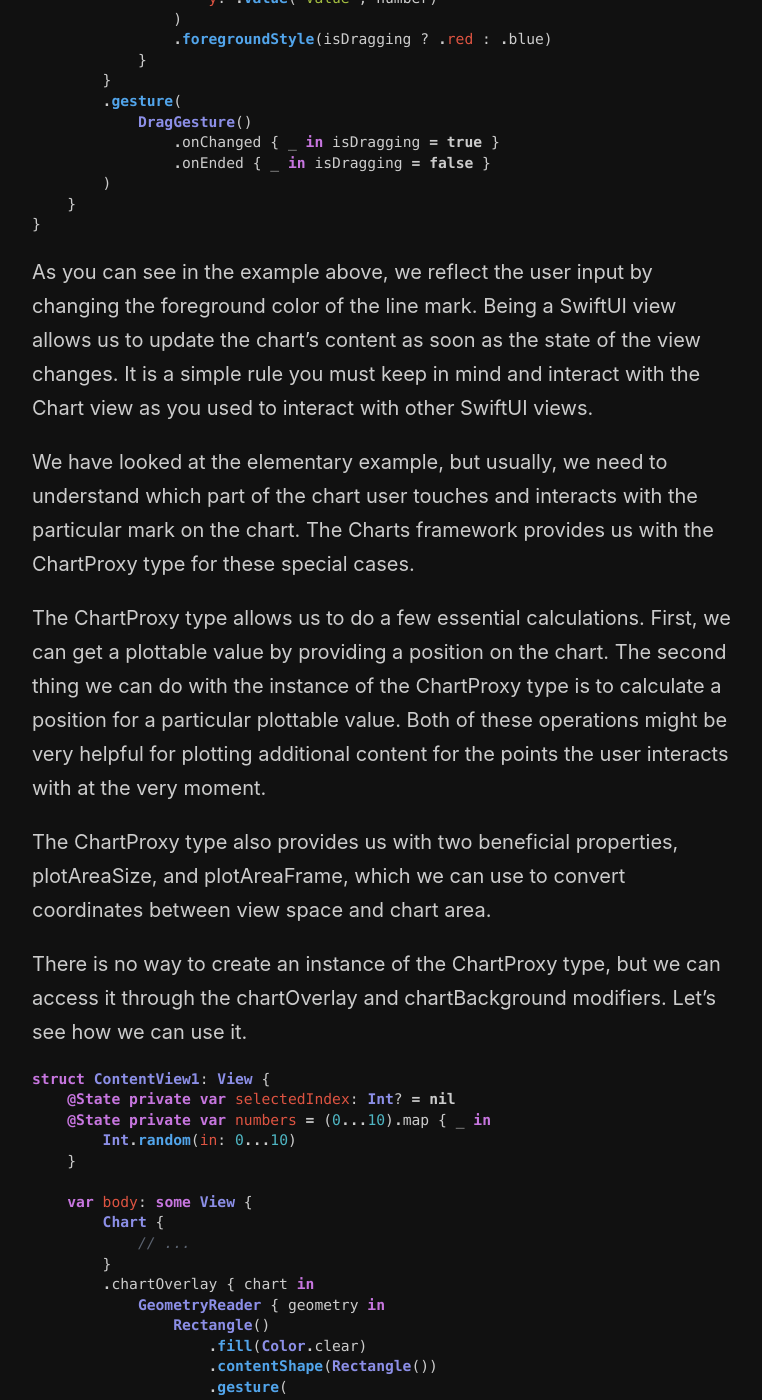
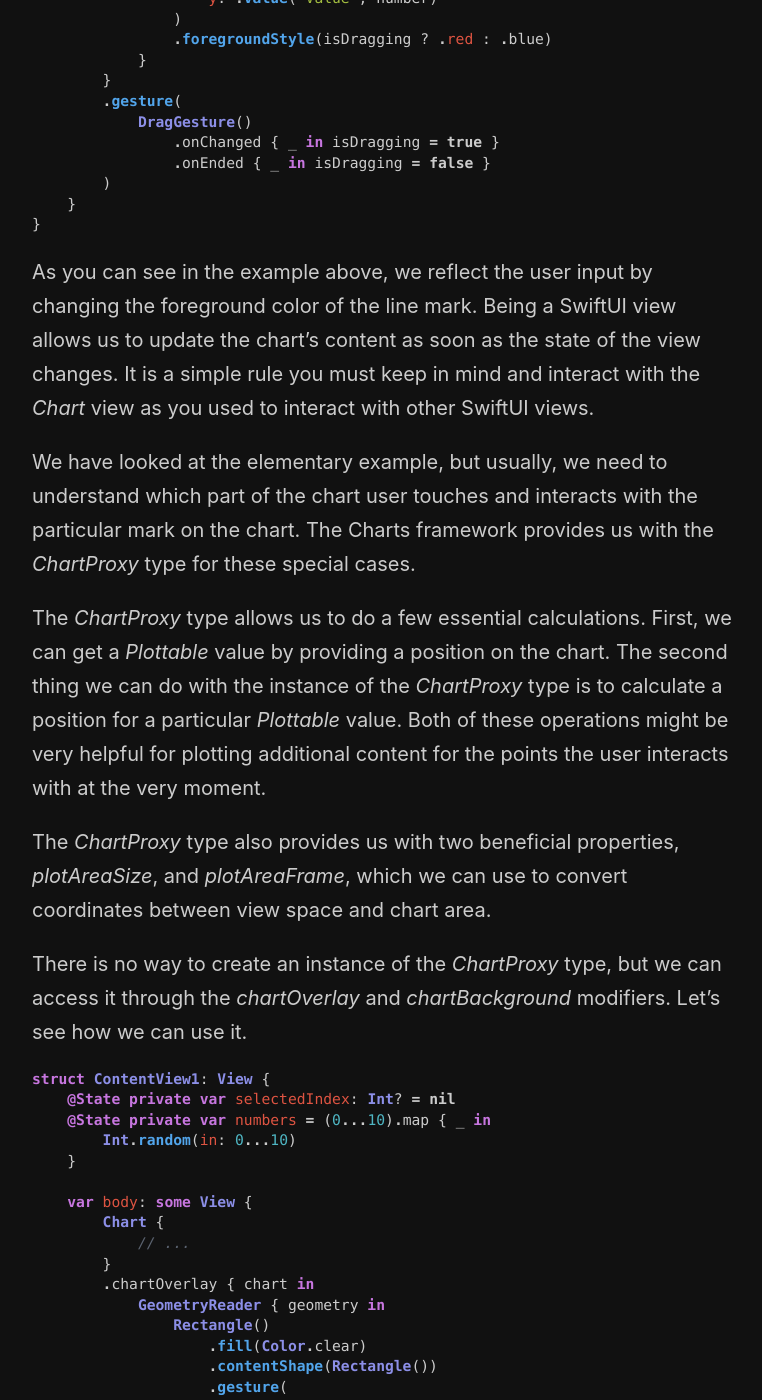
Before and after one commit to mecid/mecid.github.io, a Jekyll site: the page built from _posts/2023-02-06-mastering-charts-in-swiftui-interactions.md, in a window 1280 px wide and 1400 px high, scrolled down 791 px. Shown: the whole window, without its empty margins (258-1020 px from the left). Built offline with Jekyll 4.4.1, drawn with Linux system fonts in a browser that asks for light colours; some of the changed text lies outside the part shown.

Commit message:
chart interactions post formatted

````diff
--- a/_posts/2023-02-06-mastering-charts-in-swiftui-interactions.md
+++ b/_posts/2023-02-06-mastering-charts-in-swiftui-interactions.md
@@ -3,7 +3,7 @@ title: Mastering charts in SwiftUI. Interactions.
 layout: post
 ---
 
-The Swift Charts framework provides excellent functionality for implementing super custom charts. This week we will learn how to handle user input with gestures to build interactive charts. The Chart type is a simple SwiftUI view, which means you can attach any gestures and buttons to interact with the chart.
+The Swift Charts framework provides excellent functionality for implementing super custom charts. This week we will learn how to handle user input with gestures to build interactive charts. The *Chart* type is a simple SwiftUI view, which means you can attach any gestures and buttons to interact with the chart.
 
 Let's start with a simple example where we attach a drag gesture and change the line's color while the user touches the chart.
 
@@ -33,15 +33,15 @@ struct ContentView: View {
 }
 ```
 
-As you can see in the example above, we reflect the user input by changing the foreground color of the line mark. Being a SwiftUI view allows us to update the chart's content as soon as the state of the view changes. It is a simple rule you must keep in mind and interact with the Chart view as you used to interact with other SwiftUI views.
+As you can see in the example above, we reflect the user input by changing the foreground color of the line mark. Being a SwiftUI view allows us to update the chart's content as soon as the state of the view changes. It is a simple rule you must keep in mind and interact with the *Chart* view as you used to interact with other SwiftUI views.
 
-We have looked at the elementary example, but usually, we need to understand which part of the chart user touches and interacts with the particular mark on the chart. The Charts framework provides us with the ChartProxy type for these special cases.
+We have looked at the elementary example, but usually, we need to understand which part of the chart user touches and interacts with the particular mark on the chart. The Charts framework provides us with the *ChartProxy* type for these special cases.
 
-The ChartProxy type allows us to do a few essential calculations. First, we can get a plottable value by providing a position on the chart. The second thing we can do with the instance of the ChartProxy type is to calculate a position for a particular plottable value. Both of these operations might be very helpful for plotting additional content for the points the user interacts with at the very moment.
+The *ChartProxy* type allows us to do a few essential calculations. First, we can get a *Plottable* value by providing a position on the chart. The second thing we can do with the instance of the *ChartProxy* type is to calculate a position for a particular *Plottable* value. Both of these operations might be very helpful for plotting additional content for the points the user interacts with at the very moment.
 
-The ChartProxy type also provides us with two beneficial properties, plotAreaSize, and plotAreaFrame, which we can use to convert coordinates between view space and chart area.
+The *ChartProxy* type also provides us with two beneficial properties, *plotAreaSize*, and *plotAreaFrame*, which we can use to convert coordinates between view space and chart area.
 
-There is no way to create an instance of the ChartProxy type, but we can access it through the chartOverlay and chartBackground modifiers. Let's see how we can use it.
+There is no way to create an instance of the *ChartProxy* type, but we can access it through the *chartOverlay* and *chartBackground* modifiers. Let's see how we can use it.
 
 ```swift
 struct ContentView1: View {
@@ -82,9 +82,9 @@ struct ContentView1: View {
 }
 ```
 
-As you can see in the example above, we use the chartOverlay modifier to put an overlay view over the chart view with the instance of the GeometryReader inside. We need the GeometryReader here because the plotAreaFrame property provides us an instance of the Anchor type, which we can use only in conjunction with the instance of GeometryProxy provided by the GeometryReader.
+As you can see in the example above, we use the *chartOverlay* modifier to put an overlay view over the chart view with the instance of the *GeometryReader* inside. We need the *GeometryReader* here because the *plotAreaFrame* property provides us an instance of the *Anchor* type, which we can use only in conjunction with the instance of *GeometryProxy* provided by the *GeometryReader*.
 
-After converting the location of the drag gesture to the chart coordinate space, we can use the instance of the ChartProxy type to extract the value of the X-axis for the position of the drag gesture.
+After converting the location of the drag gesture to the chart coordinate space, we can use the instance of the *ChartProxy* type to extract the value of the X-axis for the position of the drag gesture.
 
 ```swift
 struct ContentView1: View {
@@ -121,6 +121,6 @@ struct ContentView1: View {
 
 Finally, we store the index value of the recent drag gesture in the state variable and update our chart content to plot the rectangle to cover the selected area.
 
-In the recent example, we use the value(forX:) function on the ChartProxy type to read the value by providing the point on the X-axis, but we can also use value(forY:) to read by Y-axis, or value(for:) to read both by X and Y.
+In the recent example, we use the *value(forX:)* function on the *ChartProxy* type to read the value by providing the point on the X-axis, but we can also use *value(forY:)* to read by Y-axis, or *value(for:)* to read both by X and Y.
 
-A few functions also allow us to get the location point on the chart by providing a plottable value. Look at the position(for:) function on the ChartProxy type.
+A few functions also allow us to get the location point on the chart by providing a *Plottable* value. Look at the *position(for:)* function on the *ChartProxy* type.
````
